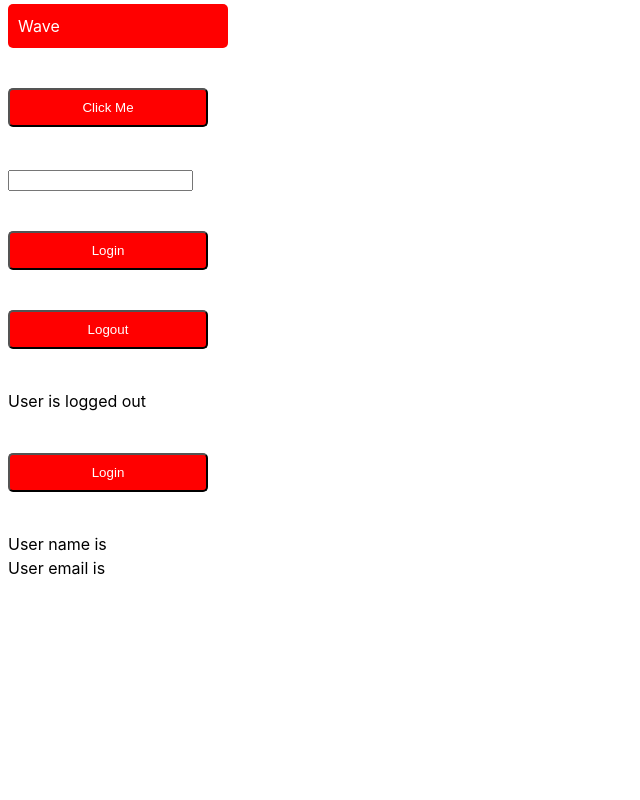
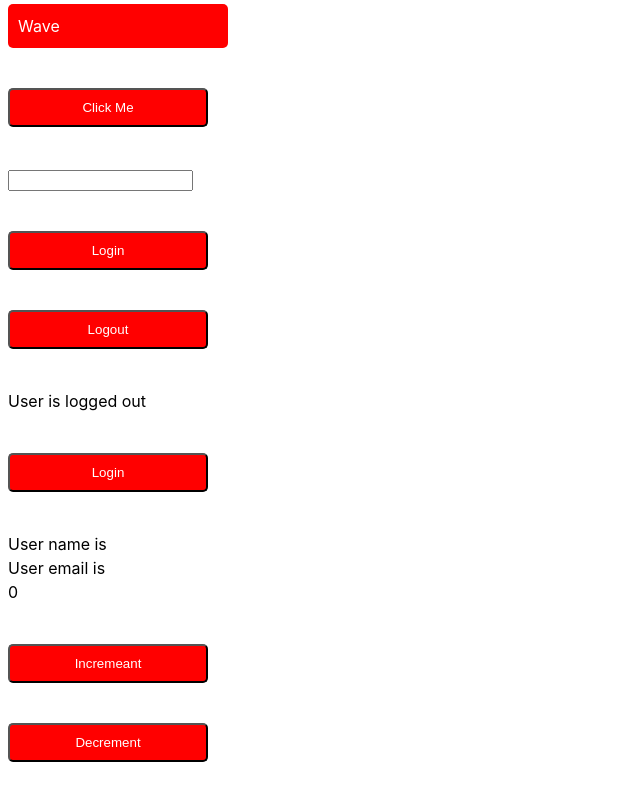
Before and after one commit to LaZyFee/react-tsc-demo, a React (Vite) app: page / in a window 1280 px wide. Shown: the part 516-1316 px from the top of the page, without its empty margins (0-640 px from the left). Before the commit the page ends 1104 px from the top, so only its background shows below. Built offline with nearby package versions, Linux system fonts and the light colour scheme.

Commit message:
useReducer

```diff
--- a/src/App.tsx
+++ b/src/App.tsx
@@ -1,5 +1,6 @@
 import { LoggedIn } from "./Componenets/Authentication/LoggedIn";
 import { Button } from "./Componenets/Button";
+import { Counter } from "./Componenets/Counter";
 import Greet from "./Componenets/Greet";
 import { Input } from "./Componenets/Input";
 import { NodeType } from "./Componenets/NodeType";
@@ -51,6 +52,7 @@ function App() {
       />
       <LoggedIn />
       <User />
+      <Counter />
     </>
   );
 }
--- a/src/Componenets/Counter.tsx
+++ b/src/Componenets/Counter.tsx
@@ -1,3 +1,39 @@
+import { useReducer } from "react";
+
+const initialState = { count: 0 };
+type CounterState = { count: number };
+type CounterAction = { type: string; payload: number };
+
+function reducer(state: CounterState, action: CounterAction) {
+  switch (action.type) {
+    case "INCREMENT":
+      return { count: state.count + action.payload };
+    case "DECREMENT":
+      return { count: state.count - action.payload };
+    default:
+      return state;
+  }
+}
+
 export const Counter = () => {
-  return <div>Counter</div>;
+  const [state, dispatch] = useReducer(reducer, initialState);
+
+  return (
+    <>
+      {state.count}
+
+      <button
+        className="btn"
+        onClick={() => dispatch({ type: "INCREMENT", payload: 10 })}
+      >
+        Incremeant
+      </button>
+      <button
+        className="btn"
+        onClick={() => dispatch({ type: "DECREMENT", payload: 10 })}
+      >
+        Decrement
+      </button>
+    </>
+  );
 };
```
